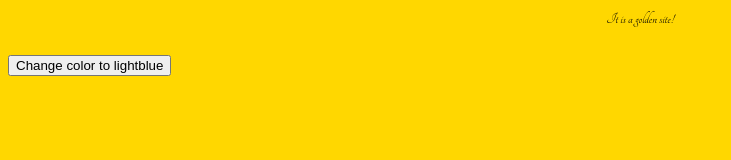
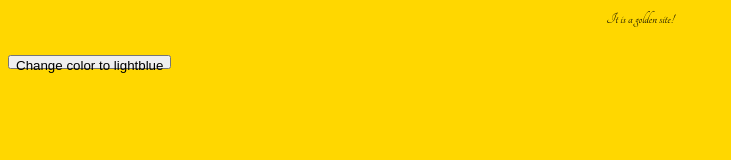
Before and after one commit to Avraj123/GoldenSite, a plain HTML site: page index.html in a window 1280 px wide. Shown: the whole page, without its empty margins (0-731 px from the left). Drawn offline with Linux system fonts and the light colour scheme.

Commit message:
Bro Please

```diff
--- a/index.html
+++ b/index.html
@@ -6,8 +6,10 @@
     </head>
 
     <body>
-        <h1 class="NrmlFont Hcenter">It is a golden site!</h1>
-        <br>
-        <button onclick="document.body.style.backgroundColor = 'lightblue';" class="Hcenter">Change color to lightblue</button>
+        <div>
+            <h1 class="NrmlFont Hcenter">It is a golden site!</h1>
+            <br>
+            <button onclick="document.body.style.backgroundColor = 'lightblue';" class="Hcenter">Change color to lightblue</button>
+        </div>
     </body>
 </html>
--- a/styles.css
+++ b/styles.css
@@ -12,7 +12,7 @@ body {
 }
 
 .Hcenter {
-  size: 1em;
+  height: 1em;
   display: flex;
   justify-content: center;
 }
```
